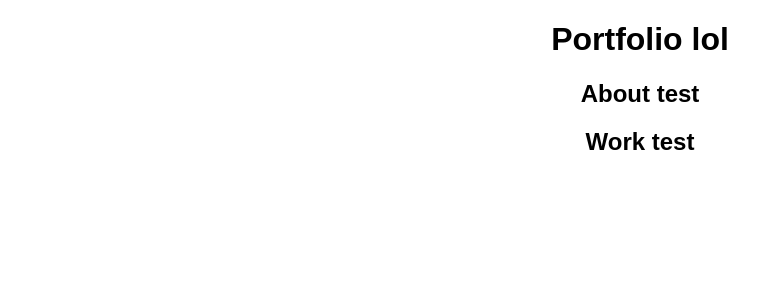
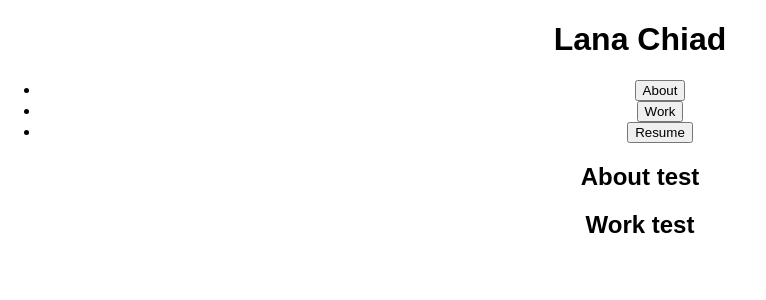
Before and after one commit to lanachiad/lanachiad.github.io, a React (Create React App) app: page / in a window 1280 px wide. Shown: the top 300 px of the page, without its empty margins (0-766 px from the left). Built offline with nearby package versions, Linux system fonts and the light colour scheme.

Commit message:
Create nav buttons for each module

```diff
--- a/src/App.js
+++ b/src/App.js
@@ -7,7 +7,20 @@ class App extends Component {
   render() {
     return (
       <div className="App">
-        <h1>Portfolio lol</h1>
+        <h1>Lana Chiad</h1>
+        <nav>
+          <ul>
+            <li>
+              <button id="about-btn">About</button>
+            </li>
+            <li>
+              <button id="work-btn">Work</button>
+            </li>
+            <li>
+              <button id="resume-btn">Resume</button>
+            </li>
+          </ul>
+        </nav>
         <About />
         <Work />
       </div>
```
